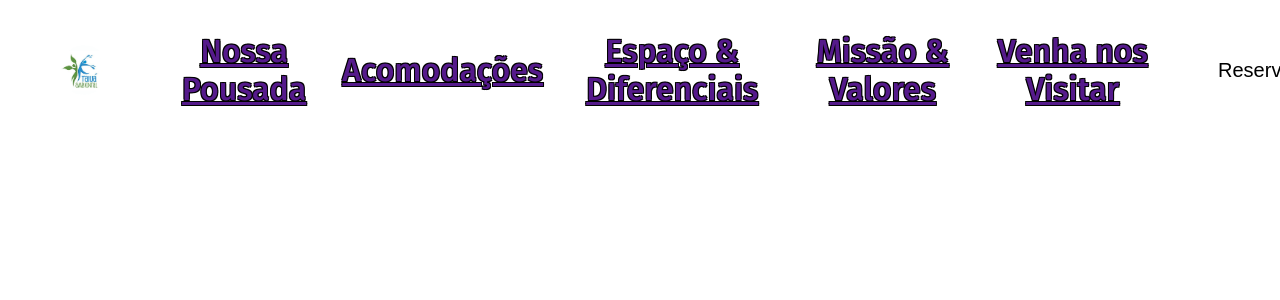
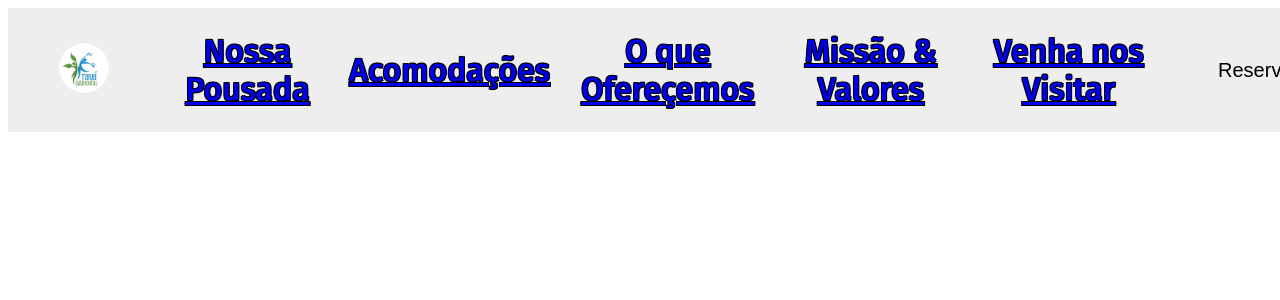
Before and after one commit to Igorttdp/Taiua-Ambiental, a Next.js app: page /components/Navbar in a window 1280 px wide. Shown: the top 300 px of the page. Built offline with nearby package versions, Linux system fonts and the light colour scheme.

Commit message:
style: add styles for navbar

```diff
--- a/src/pages/components/Navbar.tsx
+++ b/src/pages/components/Navbar.tsx
@@ -17,7 +17,7 @@ import Drawer from "@mui/material/Drawer";
 
 const NavbarContainer = styled.nav`
   width: 100%;
-  background: rgba(255, 255, 255, 0.15);
+  background: rgba(139, 139, 139, 0.15);
   backdrop-filter: blur(10px);
   -webkit-backdrop-filter: blur(10px);
   padding: 8px 4vw;
@@ -31,7 +31,7 @@ const NavbarContainer = styled.nav`
   justify-content: space-between;
   gap: 1.4rem;
 
-  @media (min-width: 1025px) {
+  @media (min-width: 1200px) {
     > div {
       > button#Menu {
         display: none;
@@ -49,6 +49,12 @@ const NavbarContainer = styled.nav`
   > div {
     > button#Menu {
       margin-left: 2rem;
+    }
+
+    @media (max-width: 400px) {
+      > button {
+        padding: 0.8rem 2rem;
+      }
     }
   }
 
@@ -69,6 +75,23 @@ const NavbarContainer = styled.nav`
       font-size: 2rem;
       font-weight: 500;
       text-shadow: #000 1px -1px, #000 -1px 1px, #000 1px 1px, #000 -1px -1px;
+      position: relative;
+
+      &::after {
+        content: "";
+        position: absolute;
+        width: 0%;
+        height: 2px;
+        display: block;
+        transition: all 0.3s ease;
+        bottom: -0.5rem;
+      }
+
+      &:hover::after {
+        width: 100%;
+        height: 1px;
+        background-color: #fff;
+      }
     }
   }
 `;
@@ -82,11 +105,16 @@ const Navbar = () => {
   const [isOpen, setIsOpen] = useState(false);
 
   const drawerHandler = () => {
-    setIsOpen(!!isOpen);
-  }
+    setIsOpen(!isOpen);
+  };
+
+  const redirectToLink = () => {
+    window.open("https://taiuaambiental.motordereservas.com.br/novareserva");
+  };
 
   return (
     <NavbarContainer className={fira.className}>
+      <a href="#">
         <Image
           src={Logo}
           width={50}
@@ -96,45 +124,56 @@ const Navbar = () => {
           style={{ borderRadius: "100%" }}
           draggable={false}
         />
+      </a>
       <ul>
         <li>
-          <a href="">Nossa Pousada</a>
+          <a href="#Presentation">Nossa Pousada</a>
         </li>
         <li>
-          <a href="">Acomodações</a>
+          <a href="#Accommodations">Acomodações</a>
         </li>
         <li>
-          <a href="">Espaço & Diferenciais</a>
+          <a href="#Attributes">O que Ofereçemos</a>
         </li>
         <li>
-          <a href="">Missão & Valores</a>
+          <a href="#Virtues">Missão & Valores</a>
         </li>
         <li>
-          <a href="">Venha nos Visitar</a>
+          <a href="#VisitUs">Venha nos Visitar</a>
         </li>
       </ul>
 
       <div>
-        <Button>Reservar</Button>
+        <Button onClick={redirectToLink}>Reservar</Button>
         <Button id="Menu" onClick={drawerHandler}>
           Menu
         </Button>
-        <Drawer anchor="right" open={isOpen} onClose={drawerHandler}>
+        <Drawer anchor={"right"} open={isOpen} onClose={drawerHandler}>
           <ul>
             <li>
-              <a href="">Nossa Pousada</a>
+              <a onClick={drawerHandler} href="#Presentation">
+                Nossa Pousada
+              </a>
             </li>
             <li>
-              <a href="">Acomodações</a>
+              <a onClick={drawerHandler} href="#Accommodations">
+                Acomodações
+              </a>
             </li>
             <li>
-              <a href="">Espaço & Diferenciais</a>
+              <a onClick={drawerHandler} href="#Attributes">
+                O que Ofereçemos
+              </a>
             </li>
             <li>
-              <a href="">Missão & Valores</a>
+              <a onClick={drawerHandler} href="#Virtues">
+                Missão & Valores
+              </a>
             </li>
             <li>
-              <a href="">Venha nos Visitar</a>
+              <a onClick={drawerHandler} href="#VisitUs">
+                Venha nos Visitar
+              </a>
             </li>
           </ul>
         </Drawer>
```
Lines whose indentation alone changed are shown as unchanged.
